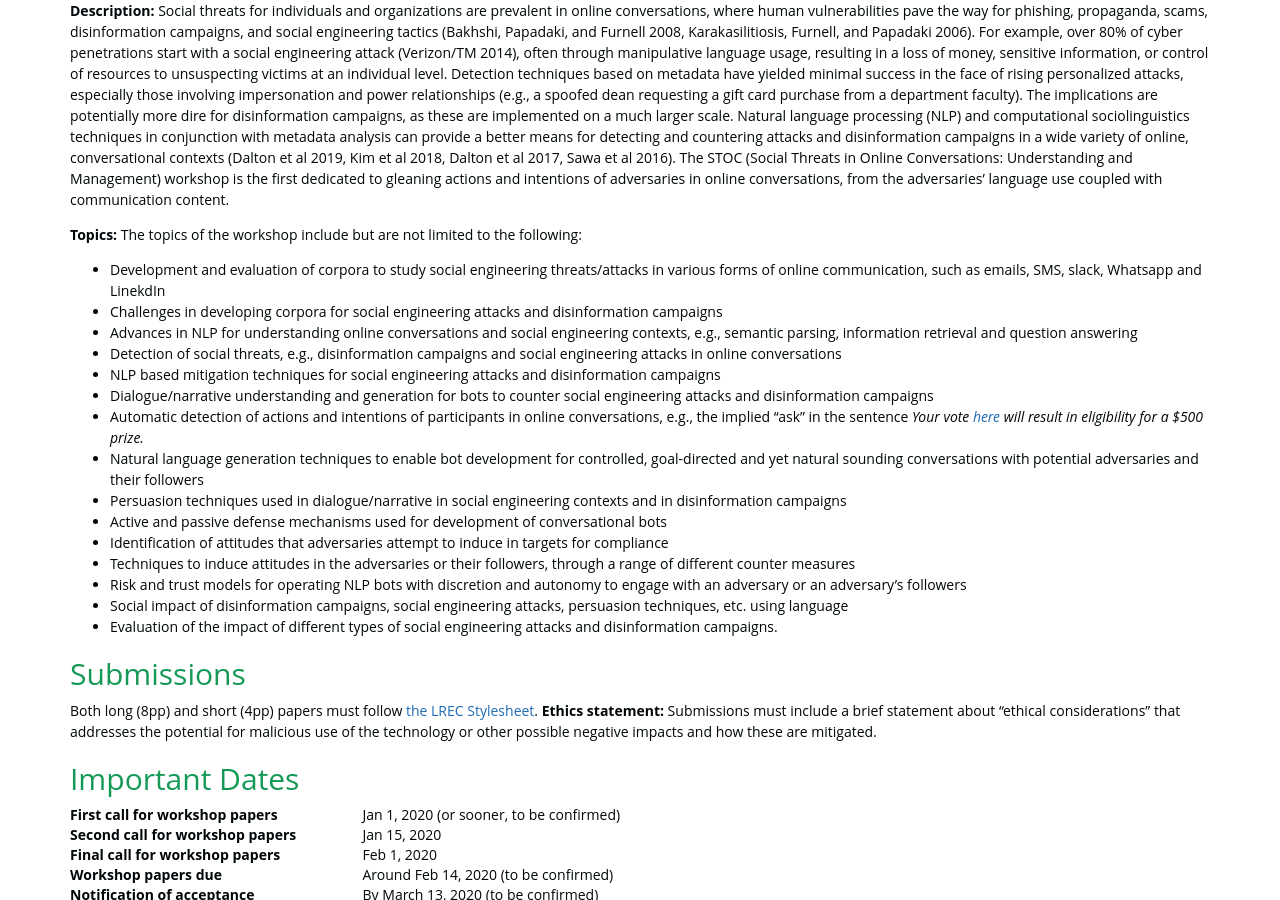
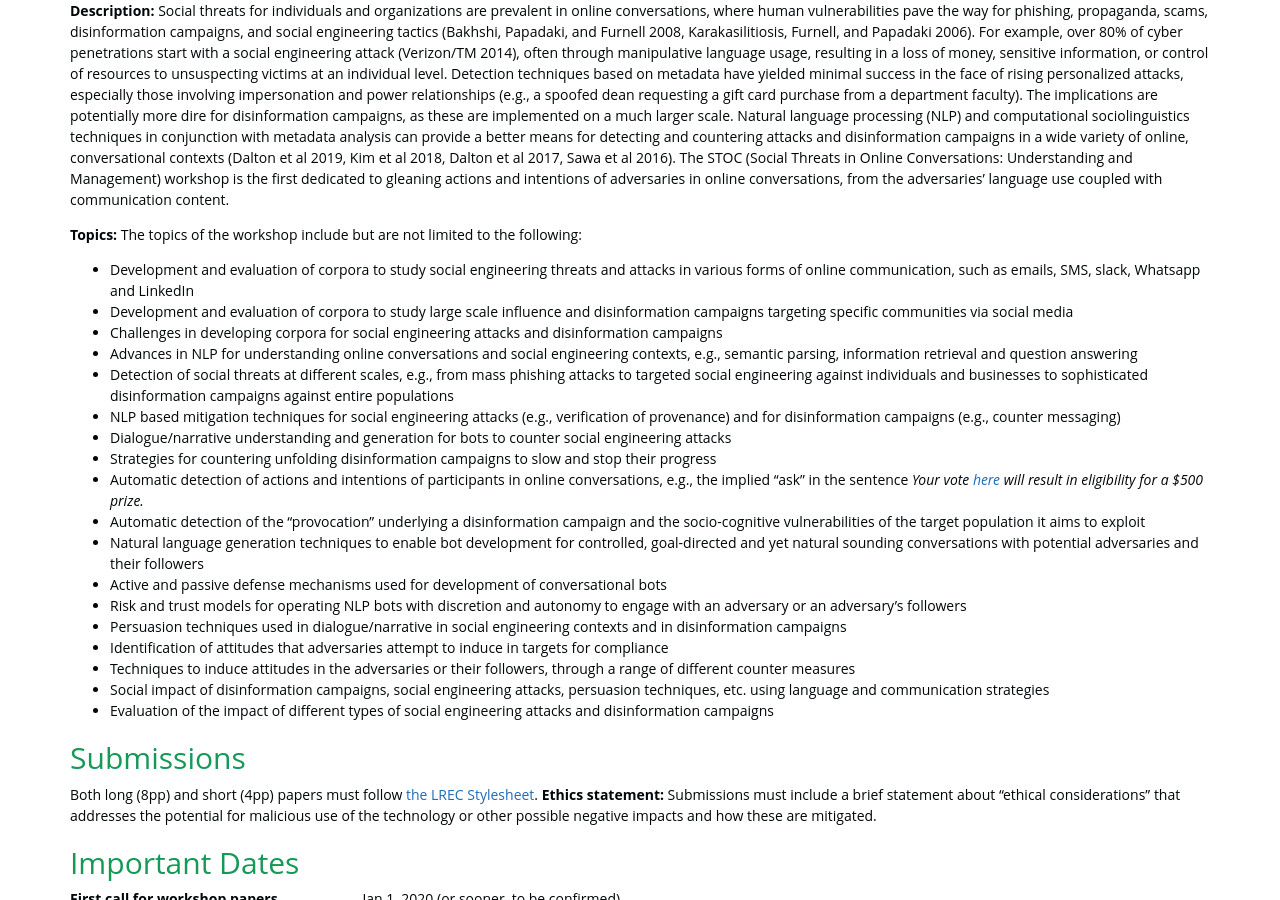
Before and after one commit to social-threats/social-threats.github.io, a Jekyll site: the page built from index.html, in a window 1280 px wide and 900 px high, scrolled down 573 px. Built offline with Jekyll 4.4.1, drawn with Linux system fonts in a browser that asks for light colours; nearby versions of some CDN libraries.

Commit message:
Update topics.html

```diff
--- a/_includes/_STOC_2020/topics.html
+++ b/_includes/_STOC_2020/topics.html
@@ -2,24 +2,28 @@
     <b>Topics:</b> The topics of the workshop include but are not limited to the following:
 </p>
 <ul>
-<li>Development and evaluation of corpora to study social engineering threats/attacks in various forms of online communication, such as emails, SMS, slack, Whatsapp and LinekdIn</li>
+    <li>Development and evaluation of corpora to study social engineering threats and attacks in various forms of online   communication, such as emails, SMS, slack, Whatsapp and LinkedIn</li>
+    <li>Development and evaluation of corpora to study large scale influence and disinformation campaigns targeting specific communities via social media</li>
     <li>Challenges in developing corpora for social engineering attacks and disinformation campaigns</li>
     <li>Advances in NLP for understanding online conversations and social engineering contexts, e.g., semantic parsing, information retrieval and question answering</li>
-<li>Detection of social threats, e.g., disinformation campaigns and social engineering attacks in online conversations</li>
-<li>NLP based mitigation techniques for social engineering attacks and disinformation campaigns</li>
-<li>Dialogue/narrative understanding and generation for bots to counter social engineering attacks and disinformation campaigns</li>
-<li>Automatic detection of actions and intentions of participants in online conversations, e.g., the implied “ask” in the sentence
+    <li>Detection of social threats at different scales, e.g., from mass phishing attacks to targeted social engineering against individuals and businesses to sophisticated disinformation campaigns against entire populations</li>
+    <li>NLP based mitigation techniques for social engineering attacks (e.g., verification of provenance) and for disinformation campaigns (e.g., counter messaging)</li>
+    <li>Dialogue/narrative understanding and generation for bots to counter social engineering attacks</li>
+    <li>Strategies for countering unfolding disinformation campaigns to slow and stop their progress</li>
+    <li>
+        Automatic detection of actions and intentions of participants in online conversations, e.g., the implied “ask” in the sentence
         <em>Your vote
             <a href="#" data-toggle="tooltip" title="" data-original-title="This would be a phishing link">here</a>
             will result in eligibility for a $500 prize.
         </em>
     </li>
+    <li>Automatic detection of the “provocation” underlying a disinformation campaign and the socio-cognitive vulnerabilities of the target population it aims to exploit</li>
     <li>Natural language generation techniques to enable bot development for controlled, goal-directed and yet natural sounding conversations with potential adversaries and their followers</li>
+    <li>Active and passive defense mechanisms used for development of conversational bots</li>
+        <li>Risk and trust models for operating NLP bots with discretion and autonomy to engage with an adversary or an adversary’s followers</li>
     <li>Persuasion techniques used in dialogue/narrative in social engineering contexts and in disinformation campaigns</li>
-<li>Active and passive defense mechanisms used for development of conversational bots</li>
     <li>Identification of attitudes that adversaries attempt to induce in targets for compliance</li>
     <li>Techniques to induce attitudes in the adversaries or their followers, through a range of different counter measures</li>
-<li>Risk and trust models for operating NLP bots with discretion and autonomy to engage with an adversary or an adversary’s followers</li>
-<li>Social impact of disinformation campaigns, social engineering attacks, persuasion techniques, etc. using language</li>
-<li>Evaluation of the impact of different types of social engineering attacks and disinformation campaigns.</li>
+    <li>Social impact of disinformation campaigns, social engineering attacks, persuasion techniques, etc. using language and communication strategies</li>
+    <li>Evaluation of the impact of different types of social engineering attacks and disinformation campaigns</li>
 </ul>
```
Lines whose indentation alone changed are shown as unchanged.
